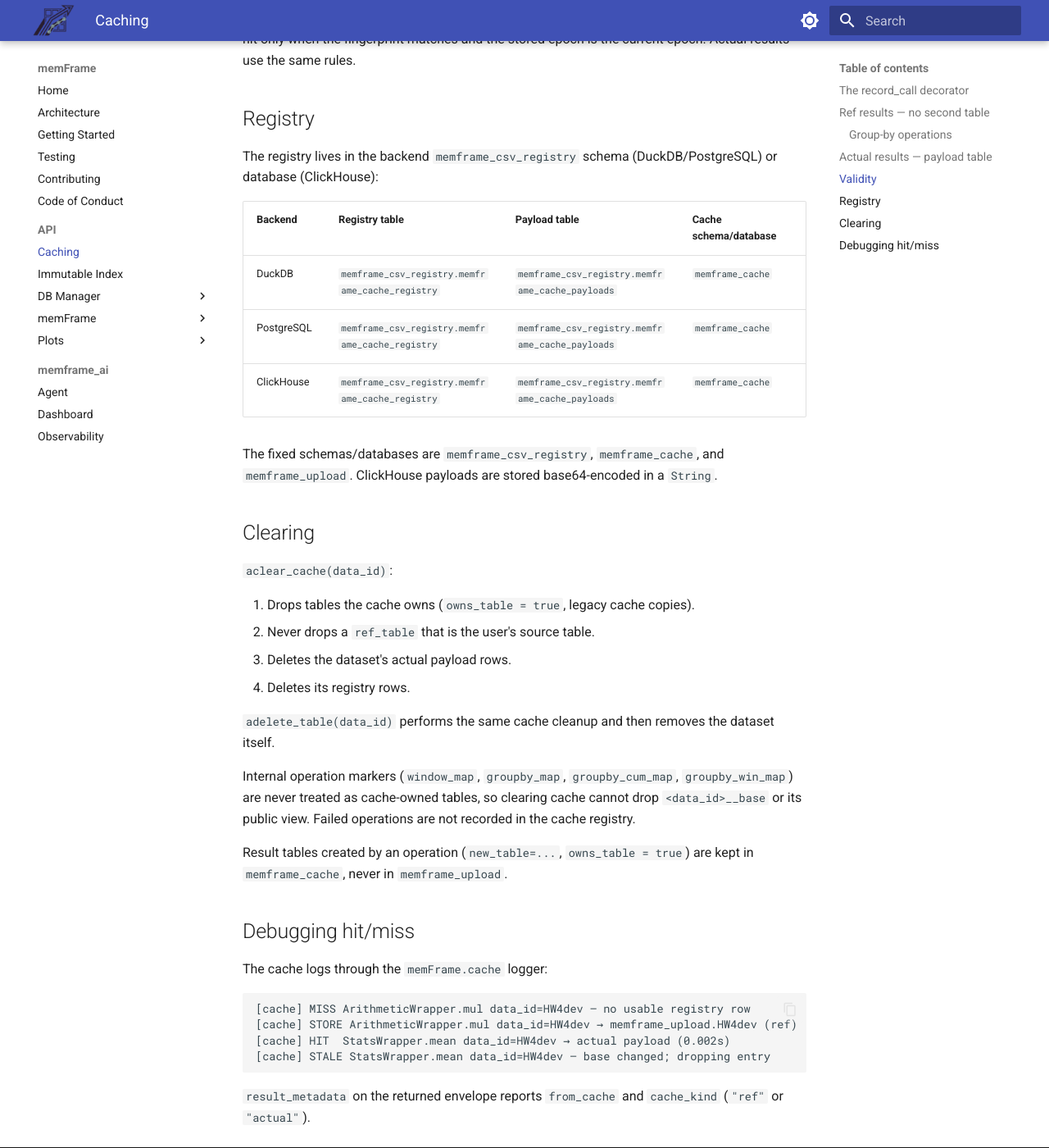
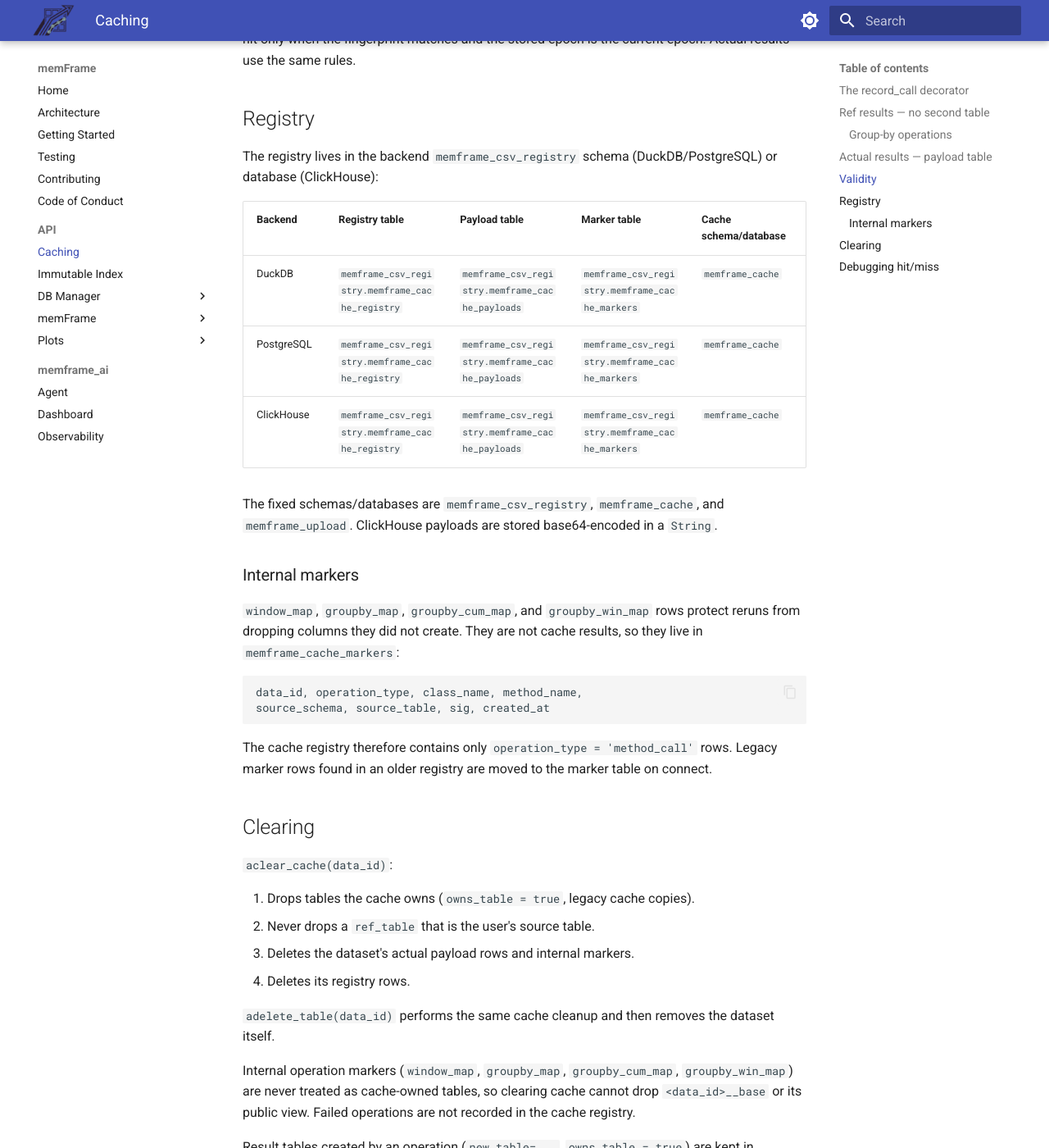
Before and after one commit to Debojit95/memFrame, an MkDocs documentation site: the page built from docs/api/caching.md, in a window 1280 px wide and 1400 px high, scrolled down 2505 px. Shown: the whole window at 82% size. Built offline with MkDocs 1.6.1 and Material for MkDocs 9.7.7, drawn with Linux system fonts in a browser that asks for light colours.

Commit message:
[docs] document the internal cache marker table
Clarify that map markers live in memframe_cache_markers, the cache
registry only stores method_call rows, legacy markers migrate on connect,
and clear/delete removes markers.

````diff
--- a/docs/api/caching.md
+++ b/docs/api/caching.md
@@ -109,14 +109,29 @@ the current epoch. Actual results use the same rules.
 The registry lives in the backend `memframe_csv_registry` schema
 (DuckDB/PostgreSQL) or database (ClickHouse):
 
-| Backend | Registry table | Payload table | Cache schema/database |
-| --- | --- | --- | --- |
-| DuckDB | `memframe_csv_registry.memframe_cache_registry` | `memframe_csv_registry.memframe_cache_payloads` | `memframe_cache` |
-| PostgreSQL | `memframe_csv_registry.memframe_cache_registry` | `memframe_csv_registry.memframe_cache_payloads` | `memframe_cache` |
-| ClickHouse | `memframe_csv_registry.memframe_cache_registry` | `memframe_csv_registry.memframe_cache_payloads` | `memframe_cache` |
+| Backend | Registry table | Payload table | Marker table | Cache schema/database |
+| --- | --- | --- | --- | --- |
+| DuckDB | `memframe_csv_registry.memframe_cache_registry` | `memframe_csv_registry.memframe_cache_payloads` | `memframe_csv_registry.memframe_cache_markers` | `memframe_cache` |
+| PostgreSQL | `memframe_csv_registry.memframe_cache_registry` | `memframe_csv_registry.memframe_cache_payloads` | `memframe_csv_registry.memframe_cache_markers` | `memframe_cache` |
+| ClickHouse | `memframe_csv_registry.memframe_cache_registry` | `memframe_csv_registry.memframe_cache_payloads` | `memframe_csv_registry.memframe_cache_markers` | `memframe_cache` |
 
 The fixed schemas/databases are `memframe_csv_registry`, `memframe_cache`, and
 `memframe_upload`. ClickHouse payloads are stored base64-encoded in a `String`.
+
+### Internal markers
+
+`window_map`, `groupby_map`, `groupby_cum_map`, and `groupby_win_map` rows
+protect reruns from dropping columns they did not create. They are not cache
+results, so they live in `memframe_cache_markers`:
+
+```text
+data_id, operation_type, class_name, method_name,
+source_schema, source_table, sig, created_at
+```
+
+The cache registry therefore contains only `operation_type = 'method_call'`
+rows. Legacy marker rows found in an older registry are moved to the marker
+table on connect.
 
 ## Clearing
 
@@ -124,7 +139,7 @@ The fixed schemas/databases are `memframe_csv_registry`, `memframe_cache`, and
 
 1. Drops tables the cache owns (`owns_table = true`, legacy cache copies).
 2. Never drops a `ref_table` that is the user's source table.
-3. Deletes the dataset's actual payload rows.
+3. Deletes the dataset's actual payload rows and internal markers.
 4. Deletes its registry rows.
 
 `adelete_table(data_id)` performs the same cache cleanup and then removes the
````
